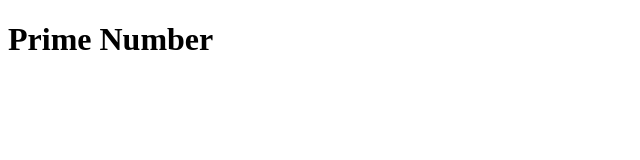
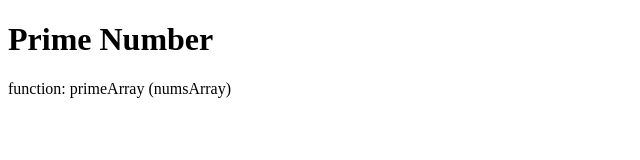
Before and after one commit to MercyOroo1/WK2-Code-Challenge, a plain HTML site: page Prime.html in a window 1280 px wide. Shown: the whole page, without its empty margins (0-640 px from the left). Drawn offline with Linux system fonts and the light colour scheme.

Commit message:
Update Prime.html

```diff
--- a/Prime.html
+++ b/Prime.html
@@ -7,6 +7,7 @@
 </head>
 <body>
     <h1> Prime Number </h1>
+    <p> function: primeArray (numsArray)</p>
 
 </body>
 <script src ="prime.js" defer></script>
```
